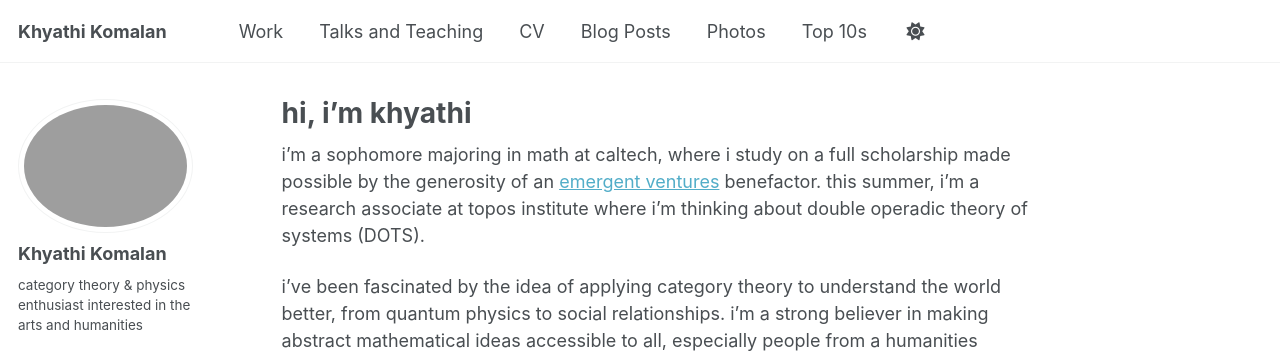
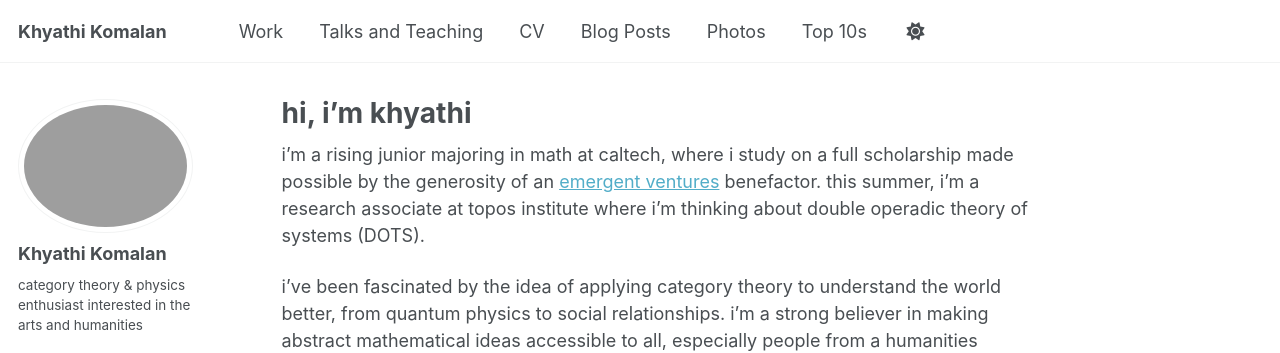
Before and after one commit to khyathikomalan/khyathikomalan.github.io, a Jekyll site: the page built from _pages/about.md, in a window 1280 px wide and 1075 px high. Shown: the top 353 px of the window. Built offline with Jekyll 4.4.1, drawn with Linux system fonts in a browser that asks for light colours; some web fonts are replaced.

Commit message:
Update about.md

```diff
--- a/_pages/about.md
+++ b/_pages/about.md
@@ -7,7 +7,7 @@ redirect_from:
   - /about.html
 ---
 
-i'm a sophomore majoring in math at caltech, where i study on a full scholarship made possible by the generosity of an [emergent ventures](https://www.mercatus.org/emergent-ventures) benefactor. this summer, i'm a research associate at topos institute where i'm thinking about double operadic theory of systems (DOTS).
+i'm a rising junior majoring in math at caltech, where i study on a full scholarship made possible by the generosity of an [emergent ventures](https://www.mercatus.org/emergent-ventures) benefactor. this summer, i'm a research associate at topos institute where i'm thinking about double operadic theory of systems (DOTS).
 
 i've been fascinated by the idea of applying category theory to understand the world better, from quantum physics to social relationships. i'm a strong believer in making abstract mathematical ideas accessible to all, especially people from a humanities background. to this end, my mathematical thinking has been greatly influenced by [eugenia cheng](https://eugeniacheng.com/) and [john baez](https://johncarlosbaez.wordpress.com/). apart from my interest in math and physics, i enjoy thinking about different cultures, visual media, music, contemporary philosophy, true crime, drug legalization, and so much more — some of my thoughts can be found at my [blog](https://khyathikomalan.github.io/year-archive/).
 
```
